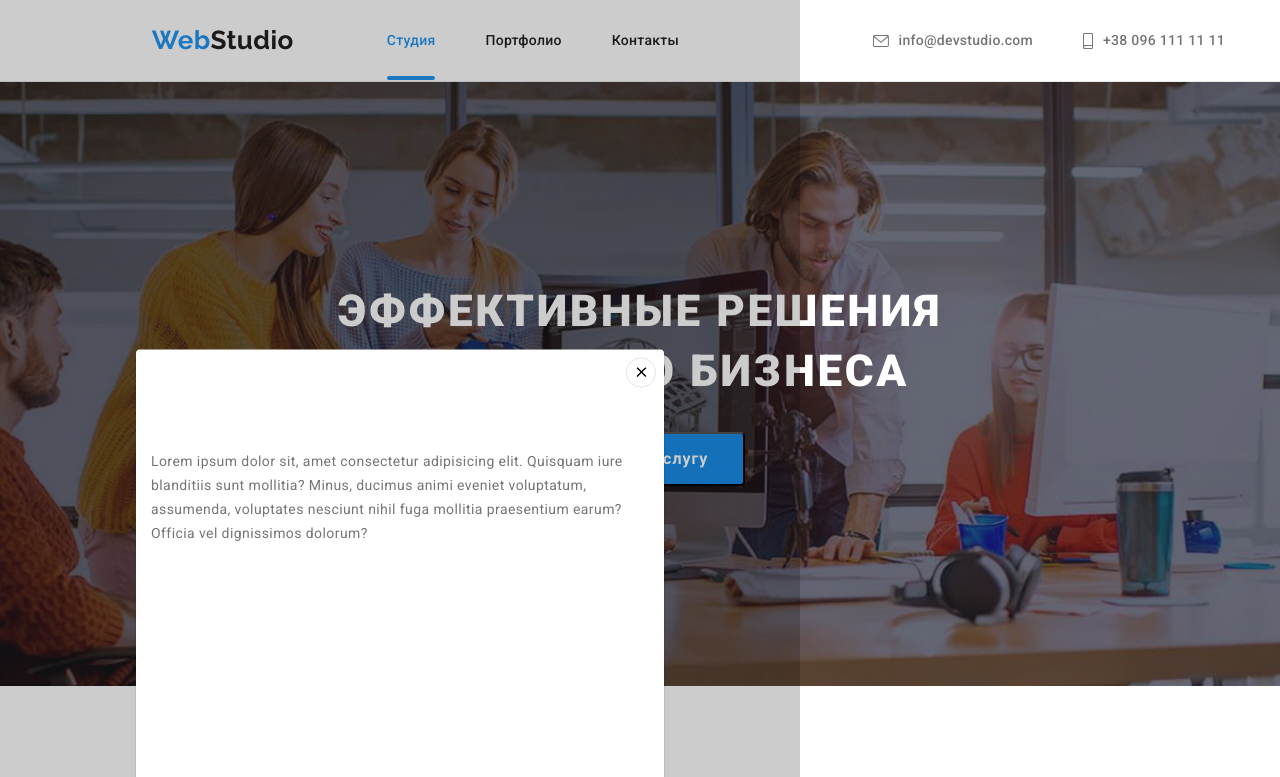
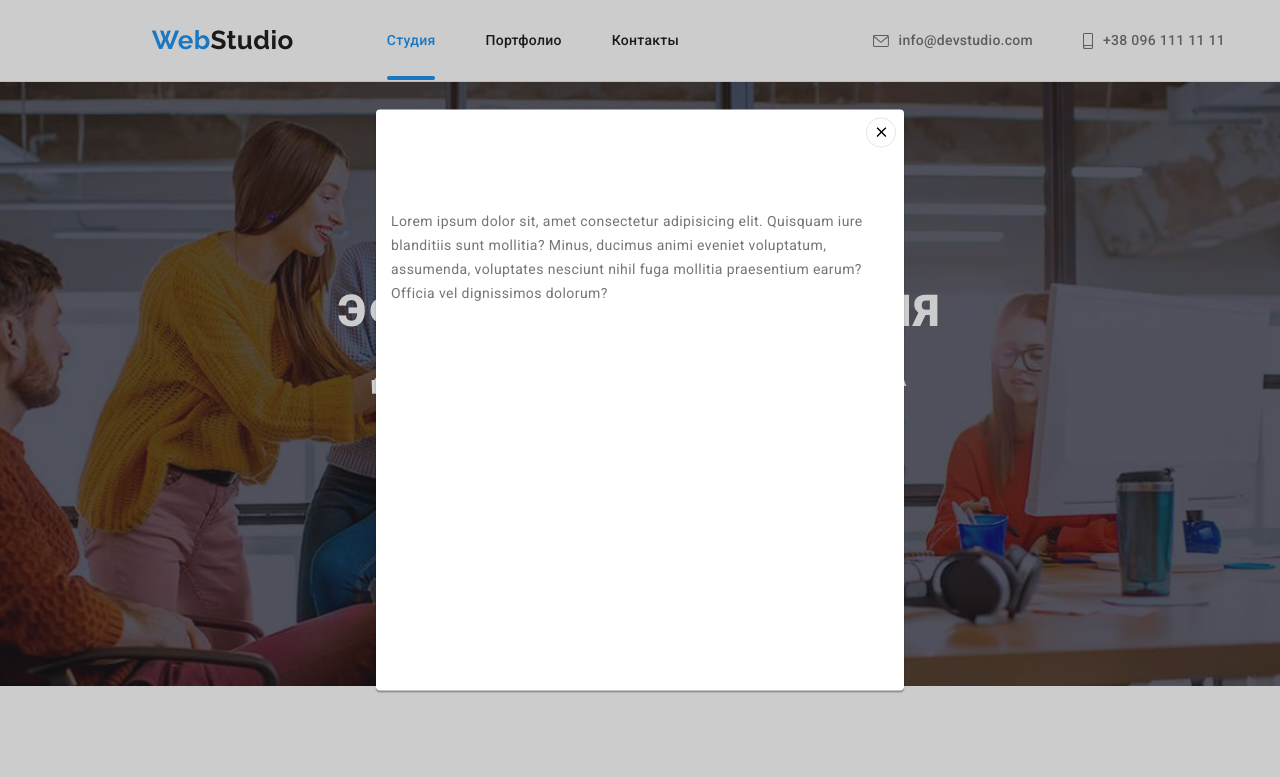
Before and after one commit to StanislavKuchma/goit-markup-hw-05, a plain HTML site: page index.html in a window 1280 px wide. Both pictures are taken after a click on the button "Заказать услугу". Shown: the top 777 px of the page. Drawn offline with nearby package versions, Linux system fonts and the light colour scheme.

Commit message:
Исправления 1

```diff
--- a/css/styles.css
+++ b/css/styles.css
@@ -695,8 +695,8 @@ footer {
   position: fixed;
   top: 0;
   left: 0;
-  width: 100vh;
-  height: 100vw;
+  width: 100%;
+  height: 100%;
   background-color: rgba(0, 0, 0, 0.2);
   opacity: 1;
 
@@ -725,10 +725,6 @@ footer {
   top: 50%;
   left: 50%;
   transform: translate(-50%, -50%) scale(1);
-
-  /* transition: opacity 250ms var(--time--animation),
-    visibility 250ms var(--time--animation); */
-  transition: transform 250ms var(--time--animation);
 }
 .modal-close-icon {
   width: 18px;
```
Also changed, not shown: .prettier.json.
